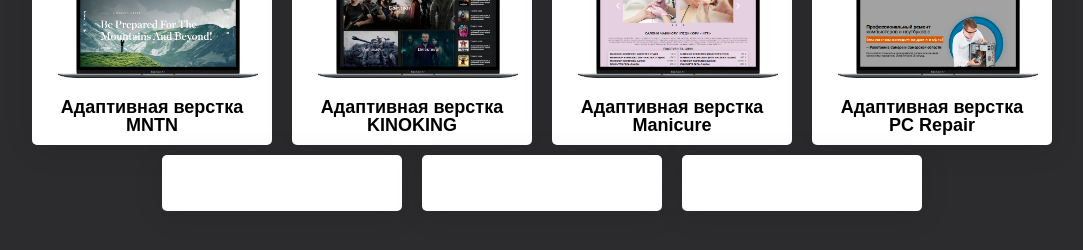
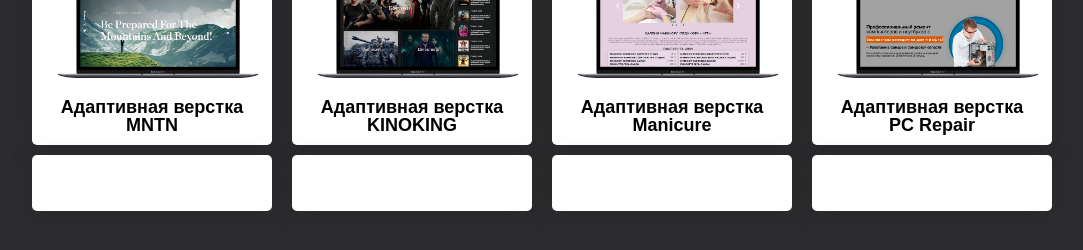
Before and after one commit to asus13note/Portfolio-main, a plain HTML site: page Portfolio.html in a window 1280 px wide. Shown: the part 266-516 px from the top of the page, without its empty margins (98-1181 px from the left). Drawn offline with Linux system fonts and the light colour scheme.

Commit message:
Fix HTML formatting and structure in Portfolio.html

```diff
--- a/Portfolio.html
+++ b/Portfolio.html
@@ -94,6 +94,13 @@
         <h2></h2>
       </a>
     </div>
+
+	<div class="card-card">
+      <a href="#" target="_blank"><img src="" width="200" alt=""></a>
+      <a href="#" target="_blank">
+        <h2></h2>
+      </a>
+    </div>
   </div>
   <!-- ========================================================================================================================= -->
   <div class="Portfolio">
@@ -177,4 +184,5 @@
   <!-- ============================================================================================================= -->
 </body>
 
+
 </html>
```
